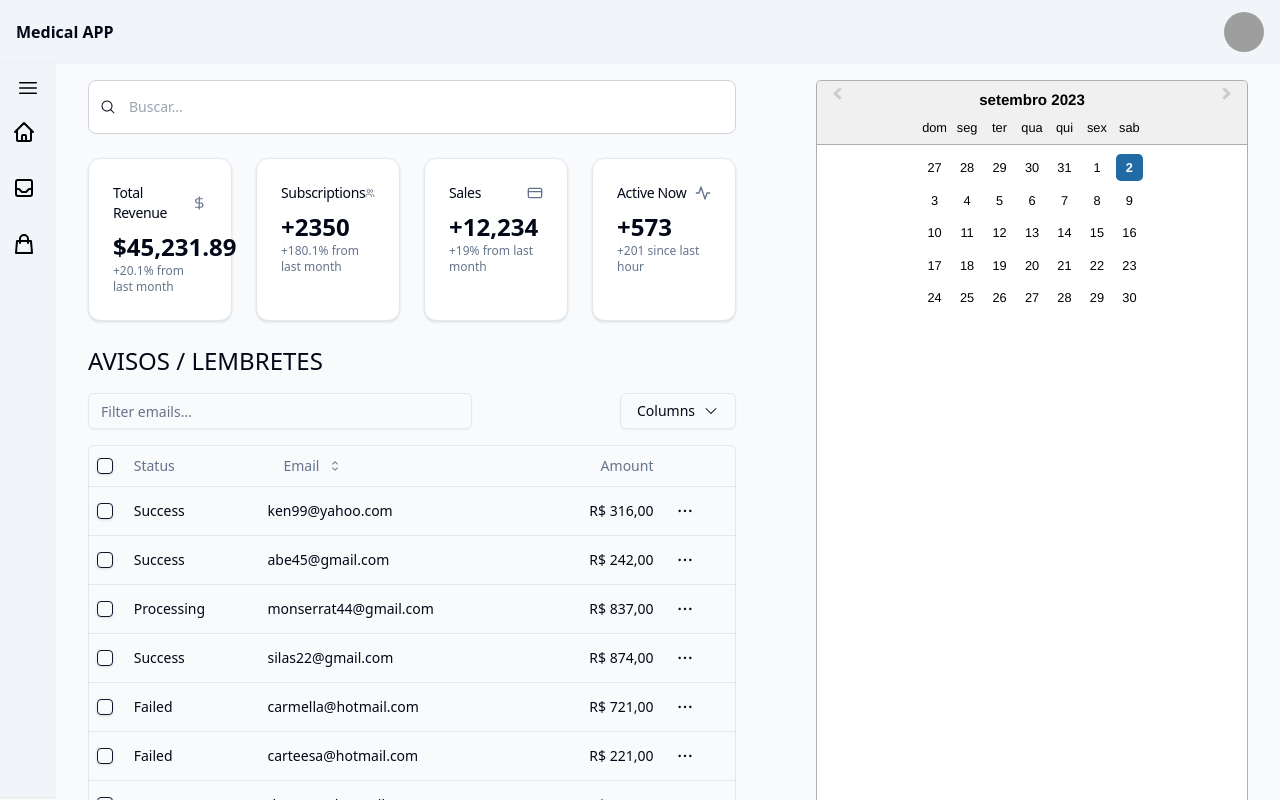
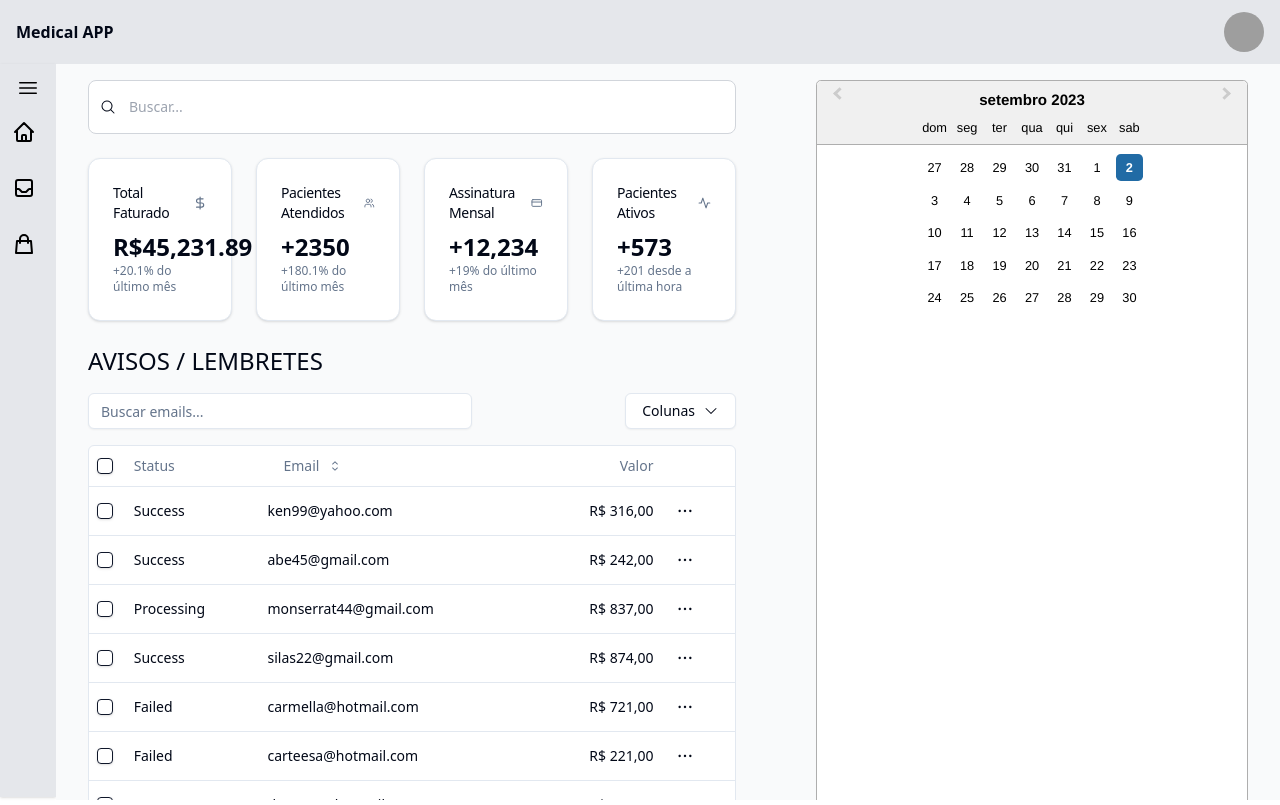
Before and after one commit to visantiago99/medical-app, a Next.js app: page /dashboard in a window 1280 px wide. Built offline with nearby package versions, Linux system fonts and the light colour scheme; grey boxes are pictures that could not be loaded.

Commit message:
Finish dashboard page

```diff
--- a/src/components/Dashboard/DashCalendar.tsx
+++ b/src/components/Dashboard/DashCalendar.tsx
@@ -1,5 +1,4 @@
 import React, { useState } from 'react';
-import 'react-datepicker/dist/react-datepicker.css';
 import DatePicker from 'react-datepicker';
 import ptBr from 'date-fns/locale/pt-BR';
 
--- a/src/components/Dashboard/DashCards.tsx
+++ b/src/components/Dashboard/DashCards.tsx
@@ -7,7 +7,9 @@ const DashCards = () => {
       <div className="grid gap-6 md:grid-cols-2 lg:grid-cols-4">
         <Card className="h-[10.2rem]">
           <CardHeader className="flex flex-row items-center justify-between space-y-0 pb-2">
-            <CardTitle className="text-sm font-medium">Total Revenue</CardTitle>
+            <CardTitle className="text-sm font-medium">
+              Total Faturado
+            </CardTitle>
             <svg
               xmlns="http://www.w3.org/2000/svg"
               viewBox="0 0 24 24"
@@ -22,15 +24,17 @@ const DashCards = () => {
             </svg>
           </CardHeader>
           <CardContent>
-            <div className="text-2xl font-bold">$45,231.89</div>
+            <div className="text-2xl font-bold">R$45,231.89</div>
             <p className="text-xs text-muted-foreground">
-              +20.1% from last month
+              +20.1% do último mês
             </p>
           </CardContent>
         </Card>
         <Card className="h-[10.2rem]">
           <CardHeader className="flex flex-row items-center justify-between space-y-0 pb-2">
-            <CardTitle className="text-sm font-medium">Subscriptions</CardTitle>
+            <CardTitle className="text-sm font-medium">
+              Pacientes Atendidos
+            </CardTitle>
             <svg
               xmlns="http://www.w3.org/2000/svg"
               viewBox="0 0 24 24"
@@ -49,13 +53,15 @@ const DashCards = () => {
           <CardContent>
             <div className="text-2xl font-bold">+2350</div>
             <p className="text-xs text-muted-foreground">
-              +180.1% from last month
+              +180.1% do último mês
             </p>
           </CardContent>
         </Card>
         <Card className="h-[10.2rem]">
           <CardHeader className="flex flex-row items-center justify-between space-y-0 pb-2">
-            <CardTitle className="text-sm font-medium">Sales</CardTitle>
+            <CardTitle className="text-sm font-medium">
+              Assinatura Mensal
+            </CardTitle>
             <svg
               xmlns="http://www.w3.org/2000/svg"
               viewBox="0 0 24 24"
@@ -72,14 +78,14 @@ const DashCards = () => {
           </CardHeader>
           <CardContent>
             <div className="text-2xl font-bold">+12,234</div>
-            <p className="text-xs text-muted-foreground">
-              +19% from last month
-            </p>
+            <p className="text-xs text-muted-foreground">+19% do último mês</p>
           </CardContent>
         </Card>
         <Card className="h-[10.2rem]">
           <CardHeader className="flex flex-row items-center justify-between space-y-0 pb-2">
-            <CardTitle className="text-sm font-medium">Active Now</CardTitle>
+            <CardTitle className="text-sm font-medium">
+              Pacientes Ativos
+            </CardTitle>
             <svg
               xmlns="http://www.w3.org/2000/svg"
               viewBox="0 0 24 24"
@@ -96,7 +102,7 @@ const DashCards = () => {
           <CardContent>
             <div className="text-2xl font-bold">+573</div>
             <p className="text-xs text-muted-foreground">
-              +201 since last hour
+              +201 desde a última hora
             </p>
           </CardContent>
         </Card>
--- a/src/components/Dashboard/DashPatientsTable.tsx
+++ b/src/components/Dashboard/DashPatientsTable.tsx
@@ -8,49 +8,49 @@ const data: PatientProps[] = [
     id: 'm5gr84i9',
     schedule: '02/09/2023, 07:30:00',
     status: 'success',
-    patient: 'ken99@yahoo.com',
+    patient: 'Ken',
   },
   {
     id: '3u1reuv4',
     schedule: '02/09/2023, 08:30:00',
     status: 'success',
-    patient: 'Abe45@gmail.com',
+    patient: 'Abe',
   },
   {
     id: 'derv1ws0',
     schedule: '02/09/2023, 09:00:00',
     status: 'processing',
-    patient: 'Monserrat44@gmail.com',
+    patient: 'Monsera',
   },
   {
     id: '5kma53ae',
     schedule: '02/09/2023, 09:30:00',
     status: 'success',
-    patient: 'Silas22@gmail.com',
+    patient: 'Silas',
   },
   {
     id: 'bhqecj4p',
     schedule: '02/09/2023, 09:30:00',
     status: 'failed',
-    patient: 'carmella@hotmail.com',
+    patient: 'Carmella',
   },
   {
     id: 'bhqecj4p12',
     schedule: '02/09/2023, 10:00:00',
     status: 'failed',
-    patient: 'carteesa@hotmail.com',
+    patient: 'Carteesa',
   },
   {
     id: 'bhqesafacj4p12',
     schedule: '02/09/2023, 10:30:00',
     status: 'success',
-    patient: 'devns12@hotmail.com',
+    patient: 'Devns',
   },
   {
     id: 'bhqesafacj4p12',
     schedule: '02/09/2023, 11:00:00',
     status: 'success',
-    patient: 'waasns12@hotmail.com',
+    patient: 'Waasns',
   },
 ];
 
@@ -78,7 +78,7 @@ export const columns: ColumnDef<PatientProps>[] = [
     accessorKey: 'patient',
     header: 'Paciente',
     cell: ({ row }) => (
-      <div className="lowercase">{row.getValue('patient')}</div>
+      <div className="capitalize">{row.getValue('patient')}</div>
     ),
   },
   {
--- a/src/components/Dashboard/DashTable.tsx
+++ b/src/components/Dashboard/DashTable.tsx
@@ -109,7 +109,7 @@ export const columns: ColumnDef<Payment>[] = [
   },
   {
     accessorKey: 'amount',
-    header: () => <div className="text-right">Amount</div>,
+    header: () => <div className="text-right">Valor</div>,
     cell: ({ row }) => {
       const amount = parseFloat(row.getValue('amount'));
 
--- a/src/components/Header.tsx
+++ b/src/components/Header.tsx
@@ -5,7 +5,7 @@ const Header = () => {
   return (
     <header
       className="
-    bg-slate-100
+      bg-gray-200
       h-16
       p-4
       shadow-md
--- a/src/components/Sidebar.tsx
+++ b/src/components/Sidebar.tsx
@@ -9,7 +9,7 @@ export default function SidebarDemo() {
       <div
         className={` ${
           open ? 'w-48' : 'w-14 '
-        } flex flex-col h-[calc(100%-0.2rem)] p-3 bg-slate-100 shadow duration-300`}
+        } flex flex-col h-[calc(100%-0.2rem)] p-3 bg-gray-200 shadow duration-300`}
       >
         <div className="space-y-3">
           <div className={`flex justify-center`}>
--- a/src/components/SortableTable.tsx
+++ b/src/components/SortableTable.tsx
@@ -79,17 +79,17 @@ export function SortableTable({
       {hasFilter && (
         <div className="flex items-center py-4">
           <Input
-            placeholder="Filter emails..."
+            placeholder="Buscar emails..."
             value={(table.getColumn('email')?.getFilterValue() as string) ?? ''}
             onChange={(event) =>
               table.getColumn('email')?.setFilterValue(event.target.value)
             }
-            className="max-w-sm"
+            className="max-w-sm bg-white"
           />
           <DropdownMenu>
             <DropdownMenuTrigger asChild>
-              <Button variant="outline" className="ml-auto">
-                Columns <ChevronDownIcon className="ml-2 h-4 w-4" />
+              <Button variant="outline" className="ml-auto bg-white">
+                Colunas <ChevronDownIcon className="ml-2 h-4 w-4 " />
               </Button>
             </DropdownMenuTrigger>
             <DropdownMenuContent align="end">
@@ -114,7 +114,7 @@ export function SortableTable({
           </DropdownMenu>
         </div>
       )}
-      <div className="rounded-md border">
+      <div className="rounded-md border bg-white">
         <Table>
           <TableHeader>
             {table.getHeaderGroups().map((headerGroup) => (
@@ -157,7 +157,7 @@ export function SortableTable({
                   colSpan={columns.length}
                   className="h-24 text-center"
                 >
-                  No results.
+                  Nenhum resultado encontrado.
                 </TableCell>
               </TableRow>
             )}
@@ -167,25 +167,23 @@ export function SortableTable({
       {hasPagination && (
         <div className="flex items-center justify-end space-x-2 py-4">
           <div className="flex-1 text-sm text-muted-foreground">
-            {table.getFilteredSelectedRowModel().rows.length} of{' '}
-            {table.getFilteredRowModel().rows.length} row(s) selected.
+            {table.getFilteredSelectedRowModel().rows.length} de{' '}
+            {table.getFilteredRowModel().rows.length} linha(s) selecionadas.
           </div>
           <div className="space-x-2">
             <Button
               variant="outline"
               size="sm"
               onClick={() => table.previousPage()}
-              disabled={!table.getCanPreviousPage()}
             >
-              Previous
+              Anterior
             </Button>
             <Button
               variant="outline"
               size="sm"
               onClick={() => table.nextPage()}
-              disabled={!table.getCanNextPage()}
             >
-              Next
+              Próxima
             </Button>
           </div>
         </div>
--- a/src/pages/_app.tsx
+++ b/src/pages/_app.tsx
@@ -1,4 +1,5 @@
 import '@/styles/globals.css';
+import 'react-datepicker/dist/react-datepicker.css';
 import type { AppProps } from 'next/app';
 
 export default function App({ Component, pageProps }: AppProps) {
--- a/src/styles/globals.css
+++ b/src/styles/globals.css
@@ -80,3 +80,7 @@
   width: 100%;
   height: 100%;
 }
+
+.react-datepicker__header {
+  background-color: #FFFFFF;
+}
```
